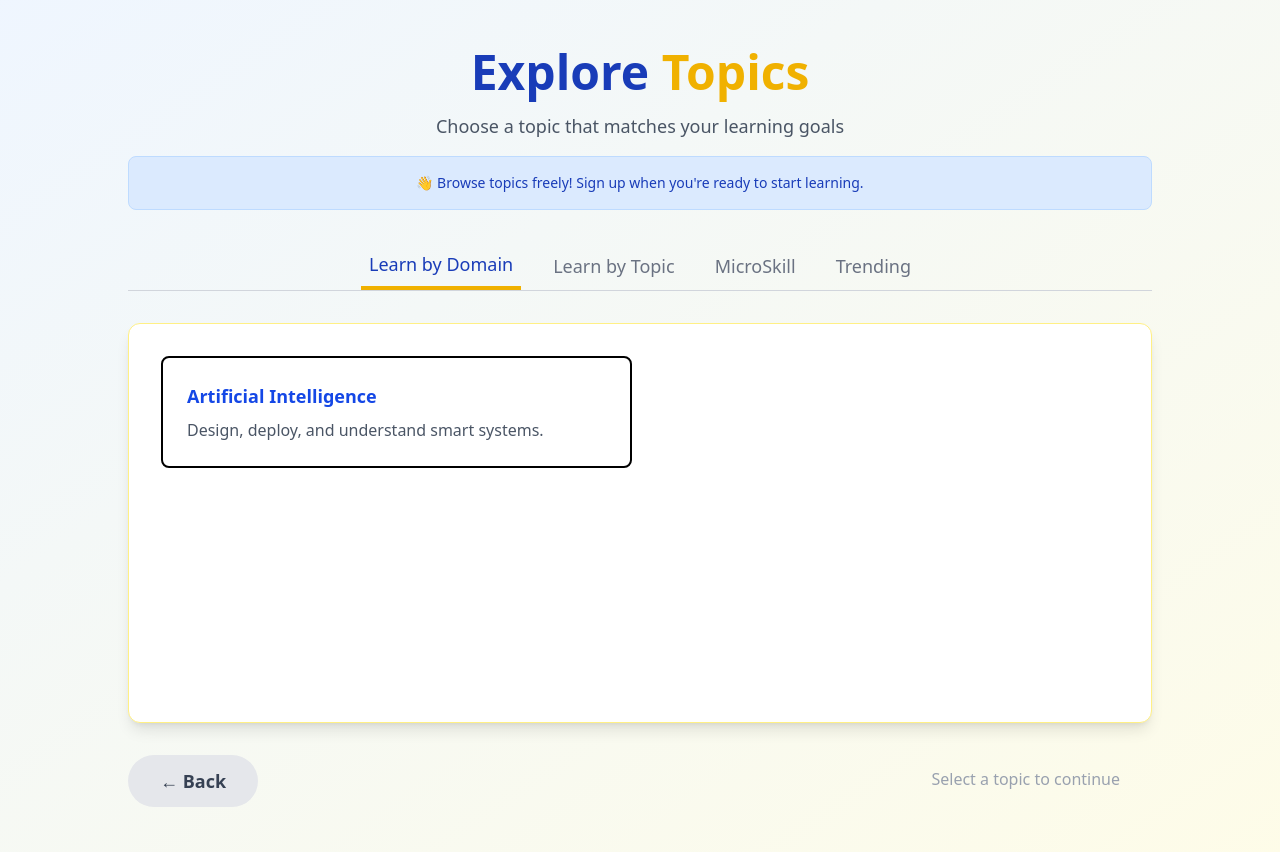
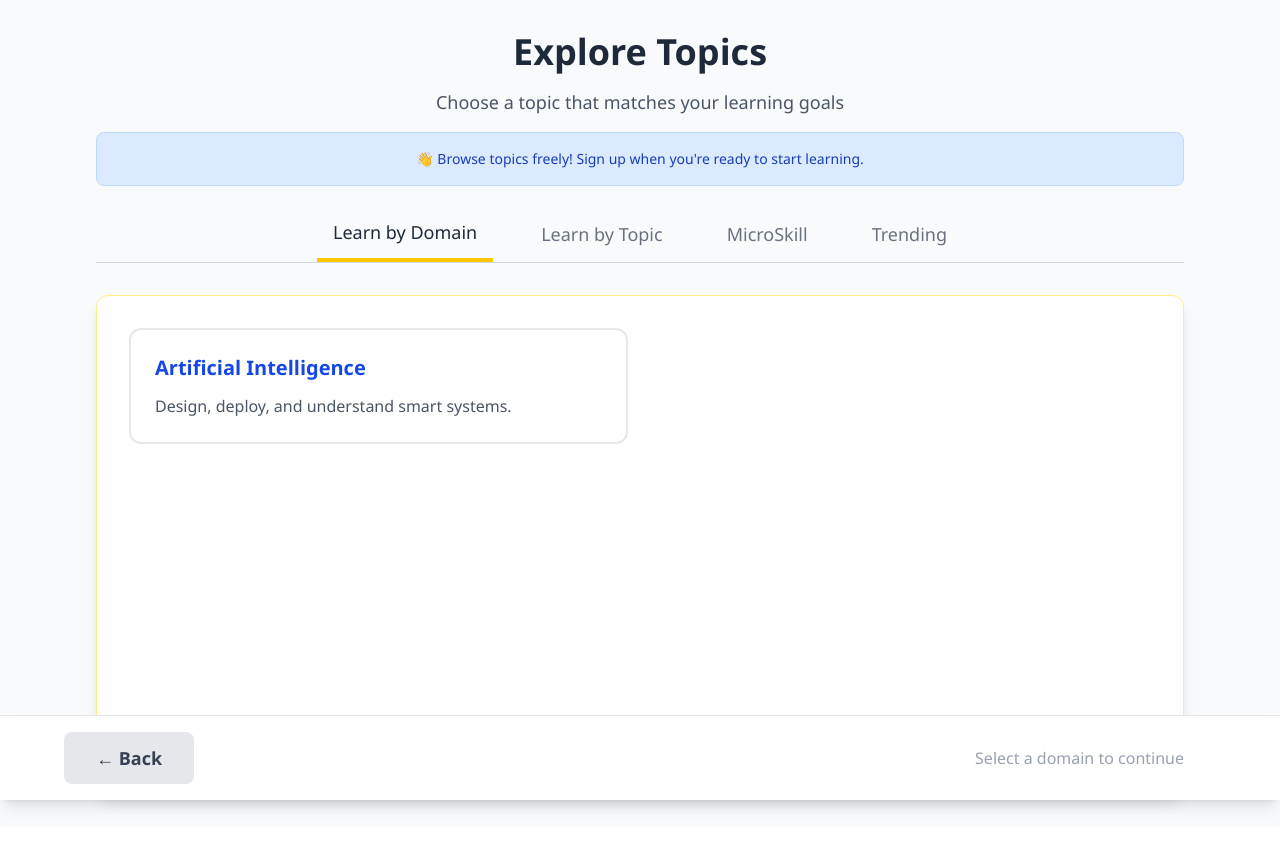
Before and after one commit to remote-cto/ultralit, a Next.js app: page /topic-selection in a window 1280 px wide. Shown: the top 852 px of the page. After the commit the page ends 827 px from the top, so only its background shows below. Built offline with nearby package versions, Linux system fonts and the light colour scheme.

Commit message:
changes done

```diff
--- a/app/components/TopicSelection.tsx
+++ b/app/components/TopicSelection.tsx
@@ -1,5 +1,3 @@
-//app/components/TopicSelection.tsx
-
 "use client";
 
 import React, { useState, useEffect } from "react";
@@ -21,7 +19,6 @@ const domains = [
     name: "Artificial Intelligence",
     description: "Design, deploy, and understand smart systems.",
   },
-
 ];
 
 const TopicSelection = () => {
@@ -41,7 +38,6 @@ const TopicSelection = () => {
   useEffect(() => {
     const redirect = searchParams.get('redirect');
     if (redirect === 'topic-selection' && isAuthenticated) {
-      // Restore any saved selections
       const savedTopic = sessionStorage.getItem('pendingTopicSelection');
       const savedDomain = sessionStorage.getItem('pendingDomainSelection');
 
@@ -91,14 +87,13 @@ const TopicSelection = () => {
   // Handle domain selection
   const handleDomainSelect = (domainId: number) => {
     setSelectedDomain(domainId);
-    setSelectedTopic(null); // Reset topic selection when domain changes
+    setSelectedTopic(null);
     setShowAuthPrompt(false);
   };
 
   // Handle topic selection
   const handleTopicSelect = (topicId: number) => {
     if (!isAuthenticated) {
-      // Save selections for after login
       sessionStorage.setItem('pendingTopicSelection', topicId.toString());
       sessionStorage.setItem('pendingDomainSelection', selectedDomain?.toString() || '');
       setShowAuthPrompt(true);
@@ -142,16 +137,11 @@ const TopicSelection = () => {
 
       const data = await res.json();
       if (data.success) {
-        // Clear any pending selections
         sessionStorage.removeItem('pendingTopicSelection');
         sessionStorage.removeItem('pendingDomainSelection');
-
-        // Navigate to payment page instead of preferences
         router.push("/payment");
       } else {
-        alert(
-          "Failed to save topic selection: " + (data.error || "Unknown error")
-        );
+        alert("Failed to save topic selection: " + (data.error || "Unknown error"));
       }
     } catch (error) {
       console.error("Error saving topic selection:", error);
@@ -165,11 +155,10 @@ const TopicSelection = () => {
     router.push("/");
   };
 
-  // Get appropriate button text based on authentication status
   const getNextButtonText = () => {
     if (!isAuthenticated) return 'Sign Up to Continue';
     if (saving) return 'Saving...';
-    return 'Continue to Payment';
+    return 'Confirm & Continue';
   };
 
   // Render authentication prompt
@@ -209,19 +198,19 @@ const TopicSelection = () => {
     return (
       <div className="space-y-8">
         {/* Domain Selection */}
-        <div className="grid md:grid-cols-2 gap-4">
+        <div className="grid grid-cols-1 md:grid-cols-2 gap-6">
           {domains.map((domain) => (
             <div
               key={domain.id}
               onClick={() => handleDomainSelect(domain.id)}
-              className={`p-6 border-2 rounded-lg cursor-pointer hover:shadow-lg transition-all duration-300
+              className={`p-6 border-2 rounded-xl cursor-pointer transition-all duration-300 hover:shadow-lg
                 ${
                   selectedDomain === domain.id
                     ? "border-yellow-400 bg-yellow-50 shadow-lg"
-                    : "bg-white hover:border-yellow-400"
+                    : "border-gray-200 bg-white hover:border-yellow-400"
                 }`}
             >
-              <h3 className="text-lg font-bold text-blue-700 mb-2">
+              <h3 className="text-xl font-bold text-blue-700 mb-3">
                 {domain.name}
               </h3>
               <p className="text-gray-600">{domain.description}</p>
@@ -231,15 +220,15 @@ const TopicSelection = () => {
 
         {/* Subtopics Section */}
         {selectedDomain && (
-          <div className="mt-8">
-            <h2 className="text-2xl font-bold text-blue-800 mb-6 text-center">
-              Select a Subtopic
-            </h2>
+          <div className="mt-8 p-6 bg-yellow-50 border border-yellow-300 border-dashed rounded-lg">
+            <h4 className="text-lg font-semibold text-gray-800 mb-4">
+              Select a Subtopic:
+            </h4>
 
             {loading && (
               <div className="text-center py-8">
-                <div className="inline-block animate-spin rounded-full h-8 w-8 border-b-2 border-yellow-500"></div>
-                <p className="text-gray-500 mt-4">Loading subtopics...</p>
+                <div className="inline-block animate-spin rounded-full h-8 w-8 border-b-2 border-yellow-500 mb-4"></div>
+                <p className="text-gray-500">Loading subtopics...</p>
               </div>
             )}
 
@@ -250,45 +239,44 @@ const TopicSelection = () => {
             )}
 
             {!loading && topics.length > 0 && (
-              <div className="grid md:grid-cols-1 lg:grid-cols-2 gap-4">
+              <div className="space-y-3">
                 {topics.map((topic) => (
-                  <div
+                  <button
                     key={topic.id}
                     onClick={() => handleTopicSelect(topic.id)}
-                    className={`p-6 border-2 rounded-xl cursor-pointer transition-all duration-300 hover:shadow-lg
+                    className={`inline-block mx-1 my-1 px-4 py-2 rounded-full text-sm font-medium cursor-pointer transition-all duration-200
                       ${
                         selectedTopic === topic.id
-                          ? "border-yellow-400 bg-yellow-50 shadow-lg"
-                          : "border-gray-200 hover:border-yellow-300"
+                          ? "bg-yellow-400 text-black font-bold"
+                          : "bg-gray-200 text-gray-700 hover:bg-yellow-200"
                       }`}
                   >
-                    <div className="flex items-start">
-                      <input
-                        type="radio"
-                        name="topic"
-                        value={topic.id}
-                        checked={selectedTopic === topic.id}
-                        onChange={() => {}} // Handled by div onClick
-                        className="mt-1 mr-4 w-5 h-5 text-yellow-500 border-gray-300 focus:ring-yellow-400"
-                      />
-                      <div className="flex-1">
-                        <h3 className="text-lg font-semibold text-gray-800 mb-2">
-                          {topic.name}
-                        </h3>
-                        <p className="text-gray-600 text-sm leading-relaxed">
-                          {topic.description}
-                        </p>
-                        {!isAuthenticated && (
-                          <p className="text-yellow-600 text-xs mt-2 font-medium">
-                            Click to select (login required)
-                          </p>
-                        )}
-                      </div>
-                    </div>
-                  </div>
+                    {topic.name}
+                    {!isAuthenticated && (
+                      <span className="ml-1 text-xs">(login required)</span>
+                    )}
+                  </button>
                 ))}
               </div>
             )}
+          </div>
+        )}
+
+        {/* Topic Details Panel */}
+        {selectedTopic && (
+          <div className="mt-6 p-6 bg-white border border-gray-200 rounded-lg shadow-sm">
+            {(() => {
+              const topic = topics.find(t => t.id === selectedTopic);
+              return topic ? (
+                <>
+                  <h3 className="text-xl font-bold text-gray-800 mb-3">{topic.name}</h3>
+                  <p className="text-gray-600 mb-3">
+                    <strong>What You'll Learn:</strong> {topic.description}
+                  </p>
+
+                </>
+              ) : null;
+            })()}
           </div>
         )}
       </div>
@@ -299,14 +287,12 @@ const TopicSelection = () => {
   const renderOtherTabs = () => {
     return (
       <div className="text-center text-gray-500 py-20">
-        <div className="mb-4">
-          <div className="w-16 h-16 bg-gray-100 rounded-full mx-auto flex items-center justify-center mb-4">
-            <span className="text-2xl">🚀</span>
-          </div>
+        <div className="w-16 h-16 bg-gray-100 rounded-full mx-auto flex items-center justify-center mb-4">
+          <span className="text-2xl">🚀</span>
         </div>
         <h3 className="text-xl font-semibold mb-2">Coming Soon!</h3>
-        <p className="text-gray-400">{activeTab} content is being prepared for you.</p>
-        <p className="text-sm text-gray-400 mt-2">
+        <p className="text-gray-400 mb-2">{activeTab} content is being prepared for you.</p>
+        <p className="text-sm text-gray-400">
           Meanwhile, explore our available topics in "Learn by Domain"
         </p>
       </div>
@@ -314,14 +300,12 @@ const TopicSelection = () => {
   };
 
   return (
-    <div className="min-h-screen bg-gradient-to-br from-blue-50 to-yellow-50 py-12 px-4">
-      <div className="max-w-5xl mx-auto">
+    <div className="min-h-screen bg-gray-50" style={{ fontFamily: "'Segoe UI', sans-serif" }}>
+      <div className="container mx-auto px-8 py-8 max-w-6xl">
         {/* Header */}
-        <div className="text-center mb-10">
-          <h1 className="text-4xl md:text-5xl font-bold text-blue-800 mb-4">
-            Explore <span className="text-yellow-500">Topics</span>
-          </h1>
-          <p className="text-lg text-gray-600">
+        <div className="text-center mb-8">
+          <h2 className="text-4xl font-bold text-gray-800 mb-4">Explore Topics</h2>
+          <p className="text-lg text-gray-600 mb-4">
             Choose a topic that matches your learning goals
           </p>
 
@@ -334,7 +318,7 @@ const TopicSelection = () => {
             </div>
           )}
 
-          {/* Simple welcome message for authenticated users */}
+          {/* Welcome message for authenticated users */}
           {isAuthenticated && user?.name && (
             <div className="mt-4 p-4 bg-green-100 rounded-lg border border-green-200">
               <p className="text-green-800 text-sm">
@@ -345,13 +329,13 @@ const TopicSelection = () => {
         </div>
 
         {/* Tabs */}
-        <div className="flex justify-center mb-8 space-x-6 border-b border-gray-300 overflow-x-auto">
+        <div className="flex justify-center mb-8 gap-8 border-b border-gray-300 overflow-x-auto">
           {TABS.map((tab) => (
             <button
               key={tab}
-              className={`pb-2 px-2 text-lg font-medium whitespace-nowrap ${
+              className={`pb-3 px-4 text-lg font-medium whitespace-nowrap transition-all duration-200 ${
                 activeTab === tab
-                  ? "border-b-4 border-yellow-500 text-blue-800"
+                  ? "border-b-4 border-yellow-400 text-gray-800"
                   : "text-gray-500 hover:text-gray-700"
               }`}
               onClick={() => {
@@ -368,16 +352,18 @@ const TopicSelection = () => {
           ))}
         </div>
 
-        {/* Tab Content */}
-        <div className="bg-white rounded-xl shadow-lg p-8 border border-yellow-200 min-h-[400px]">
+        {/* Content Area */}
+        <div className="bg-white rounded-xl shadow-lg p-8 border border-yellow-200 min-h-[500px]">
           {activeTab === "Learn by Domain" ? renderDomainView() : renderOtherTabs()}
         </div>
+      </div>
 
-        {/* Navigation Buttons */}
-        <div className="flex justify-between mt-8">
+      {/* Footer */}
+      <div className="fixed bottom-0 left-0 w-full bg-white border-t border-gray-200 px-8 py-4 shadow-lg">
+        <div className="container mx-auto max-w-6xl flex justify-between items-center">
           <button
             onClick={handleBack}
-            className="bg-gray-200 hover:bg-gray-300 text-gray-700 font-bold py-3 px-8 rounded-full text-lg transition-colors"
+            className="bg-gray-200 hover:bg-gray-300 text-gray-700 font-bold py-3 px-8 rounded-lg text-lg transition-colors"
           >
             ← Back
           </button>
@@ -386,26 +372,29 @@ const TopicSelection = () => {
             <button
               onClick={handleNext}
               disabled={saving}
-              className={`bg-gradient-to-r from-yellow-400 to-yellow-500 text-white font-bold py-3 px-8 rounded-full text-lg transition-all duration-300
+              className={`bg-yellow-400 hover:bg-yellow-500 text-black font-bold py-3 px-8 rounded-lg text-lg transition-all duration-300
                 ${
                   saving
                     ? "opacity-50 cursor-not-allowed"
-                    : "hover:scale-105 hover:shadow-lg"
+                    : "hover:shadow-lg"
                 }`}
             >
               {saving ? (
                 <div className="flex items-center">
-                  <div className="animate-spin rounded-full h-4 w-4 border-b-2 border-white mr-2"></div>
+                  <div className="animate-spin rounded-full h-4 w-4 border-b-2 border-black mr-2"></div>
                   Saving...
                 </div>
               ) : (
-                `${getNextButtonText()} →`
+                `${getNextButtonText()}`
               )}
             </button>
           ) : (
-            <div className="text-gray-400 font-medium py-3 px-8">
-              Select a topic to continue
-            </div>
+            <button
+              className="bg-transparent text-gray-400 font-medium py-3 px-8 cursor-default"
+              disabled
+            >
+              {selectedDomain ? "Select a subtopic to continue" : "Select a domain to continue"}
+            </button>
           )}
         </div>
       </div>
```
